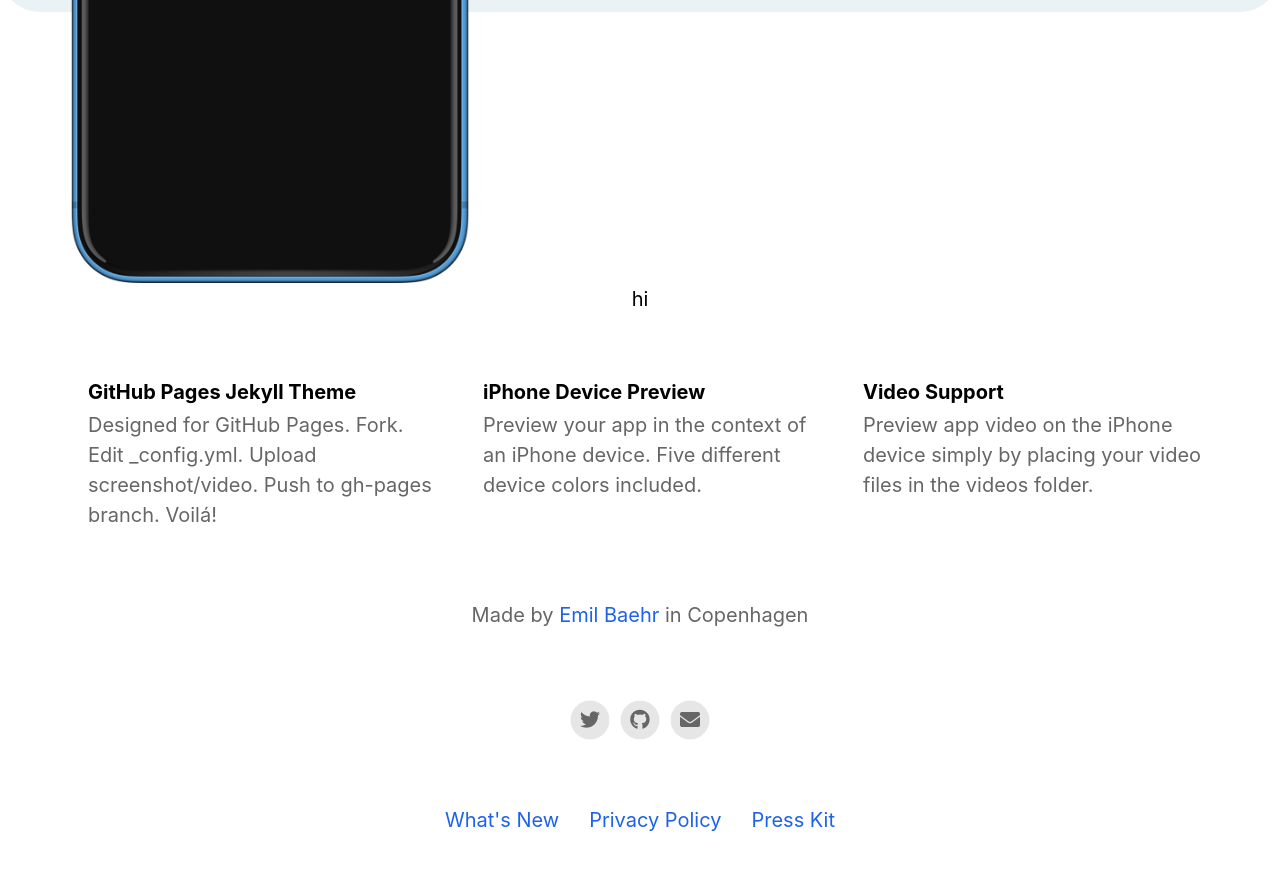
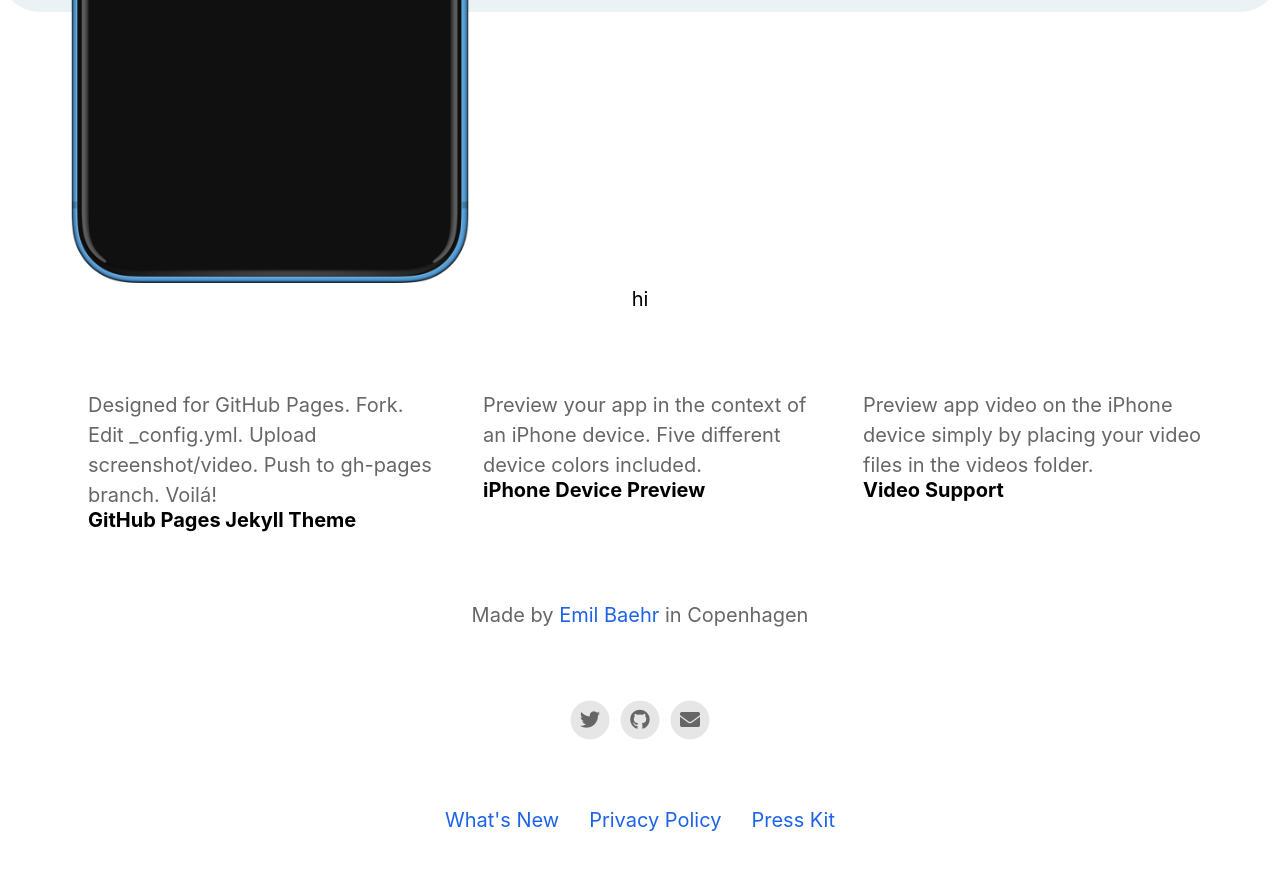
Before and after one commit to AhmadBaracat/baracatbros, a Jekyll site: the page built from index.html, in a window 1280 px wide and 900 px high, scrolled down 702 px. Shown: the top 870 px of the window. Built offline with Jekyll 4.4.1, drawn with Linux system fonts in a browser that asks for light colours; nearby versions of some CDN libraries.

Commit message:
Refactor testimonials section

```diff
--- a/_config.yml
+++ b/_config.yml
@@ -37,13 +37,13 @@
 
 testimonials                                  :
 
-  - title                                 : GitHub Pages Jekyll Theme
+  - name                                 : GitHub Pages Jekyll Theme
     description                           : Designed for GitHub Pages. Fork. Edit _config.yml. Upload screenshot/video. Push to gh-pages branch. Voilá!
 
-  - title                                 : iPhone Device Preview
+  - name                                 : iPhone Device Preview
     description                           : Preview your app in the context of an iPhone device. Five different device colors included.
 
-  - title                                 : Video Support
+  - name                                 : Video Support
     description                           : Preview app video on the iPhone device simply by placing your video files in the videos folder.
 
 
--- a/_includes/testimonials.html
+++ b/_includes/testimonials.html
@@ -1,15 +1,15 @@
 <div class="testimonials">
     {% for testimonial in site.testimonials %}
 
-    {% if testimonial.title %}
+    {% if testimonial.name %}
     <div class="feature">
         <div class="featureText">
-            <h3>
-                {{ testimonial.title }}
-            </h3>
             <p>
                 {{ testimonial.description }}
             </p>
+            <h3>
+                {{ testimonial.name }}
+            </h3>
         </div>
     </div>
     {% endif %}
```
